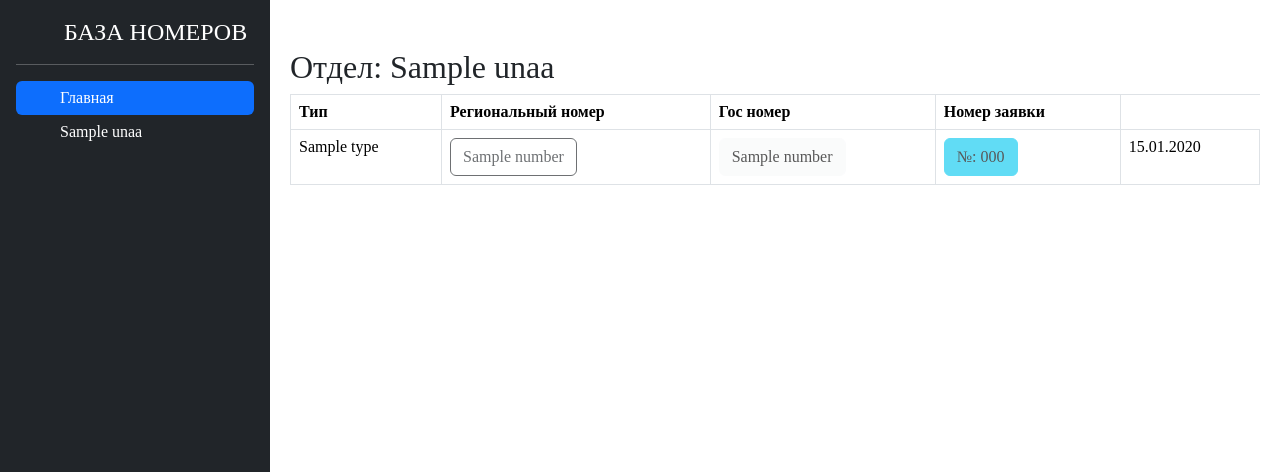
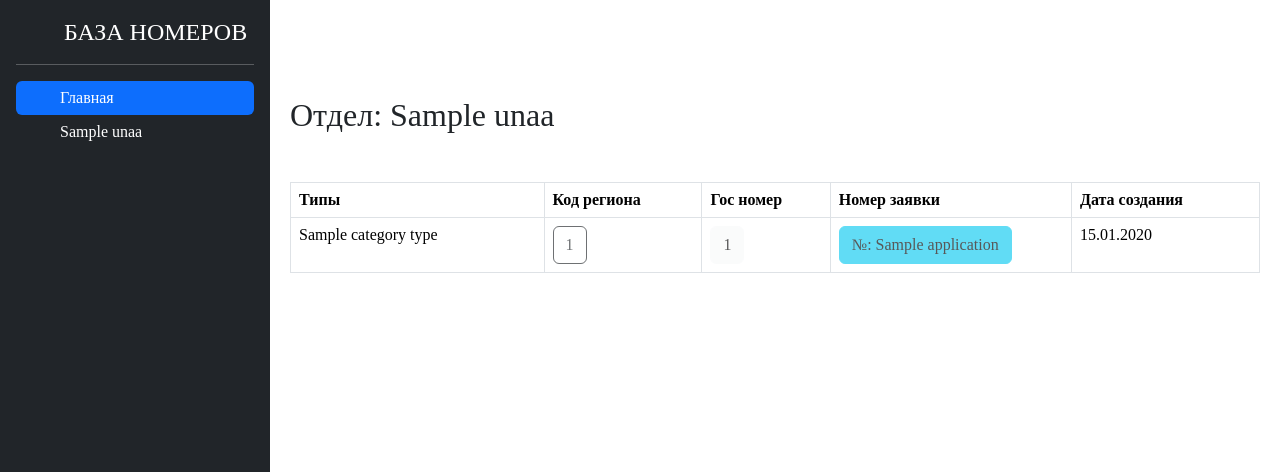
Before and after one commit to jaman-bala/db_numbers, a Django app: template backend/apps/allgosnumber/templates/allgosnumbers/unaa_detail.html in a window 1280 px wide. Shown: the top 472 px of the page. Run offline with Django 5.2, Linux system fonts and the light colour scheme; tables that the repository leaves empty hold one stand-in row (values such as "Sample post"); the template is opened without the code that fills it: values that come from a table or form of the project are taken from there, most other values are stand-ins (such as "Sample title", 1, 10 or a date in 2020).

Commit message:
edit table detail templates

```diff
--- a/backend/apps/allgosnumber/models.py
+++ b/backend/apps/allgosnumber/models.py
@@ -41,8 +41,9 @@ class Add_Numbers(models.Model):
     category_unaa = models.ForeignKey(Category_Unaa, verbose_name='Отделение', on_delete=models.CASCADE)
     category_types = models.ForeignKey(Category_Types, verbose_name='Типы', on_delete=models.CASCADE)
     category_number = models.ForeignKey(Category_Number, verbose_name='Гос номер', on_delete=models.CASCADE)
-    title = models.CharField(verbose_name="Гос номер", max_length=50)
-    number = models.CharField(verbose_name="Номер заявки", max_length=50)
+    number = models.CharField(verbose_name="Гос номер", max_length=50)
+    application = models.CharField(verbose_name="Номер заявки", max_length=50)
+
     is_active = models.BooleanField("Активный", default=True)
 
     created = models.DateTimeField(verbose_name="Дата создание", auto_now_add=True)
@@ -54,4 +55,4 @@ class Add_Numbers(models.Model):
         verbose_name_plural = "Общая база номеров"
 
     def __str__(self):
-        return f'{self.category_types} - {self.category_unaa} - {self.category_number} - {self.title}'
+        return f'{self.category_types} - {self.category_unaa} - {self.category_number} - {self.application}'
--- a/backend/apps/allgosnumber/templates/allgosnumbers/unaa_detail.html
+++ b/backend/apps/allgosnumber/templates/allgosnumbers/unaa_detail.html
@@ -3,42 +3,44 @@
 {% load static %}
 
 <div class="container mt-5 m-2">
-    <h2>Отдел: {{ unaa.title }}</h2>
+    <h2 class="mt-5">Отдел: {{ unaa.title }}</h2>
+    {% for last_add_number in last_add_numbers %}
+        <h3 class="mt-5"></h3>
         <table class="table table-bordered">
             <thead>
             <tr>
-            <th>Тип</th>
-            <th>Региональный номер</th>
+                <th>Типы</th>
+                <th>Код региона</th>
                 <th>Гос номер</th>
                 <th>Номер заявки</th>
+                <th>Дата создания</th>
             </tr>
             </thead>
             <tbody>
-        {% for add_number in add_numbers %}
                 <tr>
-            <td>{{ add_number.category_types }}</td>
-            <td class="w-3">
+                    <td width="120" height="50">
+                        {{ last_add_number.category_types.title }}
+                    </td>
+                    <td width="40" height="50">
                         <button type="button" class="btn btn-outline-dark" disabled>
-                    {{ add_number.category_number }}
+                            {{ last_add_number.category_number }}
                         </button>
                     </td>
-            <td class="w-3">
+                    <td width="50" height="50">
                         <button type="button" class="btn btn-light" disabled>
-                    {{ add_number.title }}
+                            {{ last_add_number.number }}
                         </button>
                     </td>
-            <td class="w-3">
-                <button type="button" class="btn btn-info" disabled>№:
-                    {{ add_number.number }}
-                </button>
+                    <td width="50" height="50">
+                        <button type="button" class="btn btn-info" disabled>№: {{ last_add_number.application }}</button>
                     </td>
-            <td class="w-45">
-                {{ add_number.created|date:"d.m.Y" }}
+                    <td width="50" height="50">
+                        {{ last_add_number.created|date:"d.m.Y" }}
                     </td>
                 </tr>
-        {% endfor %}
             </tbody>
         </table>
+    {% endfor %}
 </div>
 
 {% endblock %}
--- a/backend/config/settings.py
+++ b/backend/config/settings.py
@@ -4,7 +4,7 @@ from pathlib import Path
 
 BASE_DIR = os.path.dirname(os.path.dirname(os.path.abspath(__file__)))
 SECRET_KEY = 'django-insecure-cg5cava2*ry3k2twas^afax#*1(z9)4n)+3+gk@px8s9gy(t8('
-DEBUG = False
+DEBUG = True
 ALLOWED_HOSTS = ["*"]
 
 
@@ -91,8 +91,8 @@ USE_TZ = True
 
 
 STATIC_URL = '/static/'
-STATICFILES_DIRS = [os.path.join(BASE_DIR, 'static')]
-STATIC_ROOT = os.path.join(BASE_DIR, 'staticfiles')
+STATIC_ROOT = os.path.join(BASE_DIR, '/static')
+STATICFILES_DIRS = [os.path.join(BASE_DIR, "static")]
 
 # MEDIA
 MEDIA_ROOT = os.path.join(BASE_DIR, 'media')
```
Also changed, not shown: backend/apps/allgosnumber/admin.py (+5 -5 lines), backend/apps/allgosnumber/forms.py (+4 -4 lines), backend/apps/allgosnumber/templates/allgosnumbers/index.html (+5 -5 lines), backend/apps/allgosnumber/views.py (+11 -2 lines), backend/apps/allgosnumber/migrations/0002_alter_add_numbers_options_and_more.py (deleted), backend/apps/allgosnumber/migrations/0002_category_types_alter_add_numbers_options_and_more.py (added), backend/apps/allgosnumber/migrations/0003_rename_numbers_category_number_title_and_more.py (deleted), backend/apps/allgosnumber/migrations/0004_alter_add_numbers_options_and_more.py (deleted), backend/apps/allgosnumber/migrations/0005_alter_category_number_title.py (deleted), backend/apps/allgosnumber/migrations/0006_alter_category_number_title.py (deleted), backend/apps/allgosnumber/migrations/0007_alter_category_number_title.py (deleted), backend/apps/allgosnumber/migrations/0008_category_types_alter_category_number_options_and_more.py (deleted), backend/apps/allgosnumber/migrations/0009_alter_add_numbers_options.py (deleted), backend/apps/allgosnumber/migrations/0010_alter_add_numbers_category_number_and_more.py (deleted), 1 other file. Lines whose indentation alone changed are shown as unchanged.
